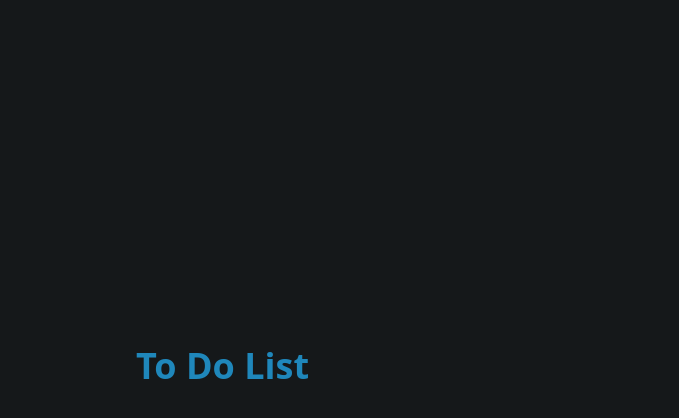
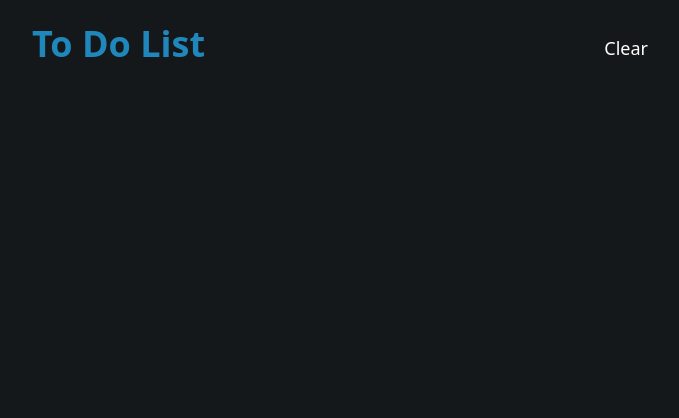
Before and after one commit to Teodor29/to-do, a React (Vite) app: page /#/ in a window 1280 px wide. Shown: the top 418 px of the page, without its empty margins (296-975 px from the left). Built offline with nearby package versions, Linux system fonts and the light colour scheme.

Commit message:
Implemented Header component and enhanced TodoList to update and remove Todos

```diff
--- a/src/App.jsx
+++ b/src/App.jsx
@@ -1,12 +1,16 @@
 import React from 'react'
 import TodoList from './components/TodoList'
+import Header from './components/Header'
 
 function App() {
   return (
-    <div className='min-h-screen bg-background text-text-primary text-lg flex'>
-      <TodoList />
-    </div>
-  )
+      <div className="min-h-screen bg-background text-text-primary text-lg">
+          <div className="mx-auto min-h-screen flex flex-col flex-grow">
+              <Header />
+              <TodoList />
+          </div>
+      </div>
+  );
 }
 
 export default App
--- /dev/null
+++ b/src/components/Header.jsx
@@ -0,0 +1,23 @@
+const Header = () => {
+    const handleClear = () => {
+        if (window.confirm("Are you sure you want to clear all todos?")) {
+            localStorage.removeItem("todos");
+            localStorage.removeItem("removedTodos");
+            window.location.reload();
+        }
+    };
+
+    return (
+        <div className="container max-w-2xl mx-auto p-6 pb-0 flex">
+            <h1 className="text-accent font-bold text-4xl mb-2">To Do List</h1>
+            <button
+                className="ml-auto p-2 hover:cursor-pointer hover:underline"
+                onClick={handleClear}
+            >
+                Clear
+            </button>
+        </div>
+    );
+};
+
+export default Header;
--- a/src/components/TodoForm.jsx
+++ b/src/components/TodoForm.jsx
@@ -22,12 +22,15 @@ const TodoForm = ({ addTodo }) => {
     };
 
     return (
-        <div className="flex flex-col">
-            <form className="flex justify-between items-center">
+        <div className="w-full">
+            <form
+                className="flex justify-center items-center max-w-2xl mx-auto w-full px-6"
+                onSubmit={(e) => e.preventDefault()}
+            >
                 <input
-                    id = "todoInput"
+                    id="todoInput"
                     type="text"
-                    className="w-full p-2 pl-10 bg-transparent focus:outline-0 focus:border-b border-slate-500"
+                    className="w-full px-4 py-2 bg-transparent outline-0 focus:border-b focus:border-slate-500"
                     placeholder=""
                     onChange={handleUpdate}
                     onKeyDown={handleKeyDown}
--- a/src/components/TodoItem.jsx
+++ b/src/components/TodoItem.jsx
@@ -1,18 +1,32 @@
 import React, { useRef, useState } from "react";
+import TodoList from "./TodoList";
 
-const TodoItem = ({ todo, removeTodo }) => {
-    const removeTimeout = useRef(null);
+const TodoItem = ({ todo, updateTodo, onMark }) => {
     const [checked, setChecked] = useState(false);
+    const [inputValue, setInput] = useState(todo.text || "");
+    const markedTodos = useRef([]);
+    const removeTodoTimeout = useRef(null);
 
-    const handleCheckbox = (id) => {
-        if (!checked) {
-            removeTimeout.current = setTimeout(() => {
-                removeTodo(id);
-            }, 2000);
-        } else {
-            clearTimeout(removeTimeout.current);
-            removeTimeout.current = null;
+    const handleUpdate = (e) => {
+        setInput(e.target.value);
+    };
+
+    const handleKeyDown = (e) => {
+        if (e.key === "Enter" && inputValue) {
+            updateTodo(todo.id, inputValue);
+            setInput("");
         }
+    };
+
+    const handleBlur = () => {
+        if (inputValue) {
+            updateTodo(todo.id, inputValue);
+            setInput("");
+        }
+    };
+
+    const handleCheckbox = () => {
+        onMark(todo.id, !checked);
         setChecked(!checked);
     };
 
@@ -25,17 +39,18 @@ const TodoItem = ({ todo, removeTodo }) => {
                             type="checkbox"
                             className="hidden peer"
                             checked={checked}
-                            onClick={() => handleCheckbox(todo.id)}
-                            onChange={() => {}}
+                            onChange={handleCheckbox}
                         />
                         <div className="w-6 h-6 border-2 border-slate-500 rounded-full peer-checked:bg-accent peer-checked:border-accent"></div>
                     </label>
                     <input
                         type="text"
-                        value={todo.text}
-                        className="ml-4 focus:outline-hidden focus:border-b border-slate-500 py-2 w-full"
+                        value={inputValue || todo.text}
+                        className="ml-4 focus:outline-hidden border-b border-transparent focus:border-slate-500 py-2 w-full"
                         onClick={(e) => e.target.select()}
-                        onChange={() => {}}
+                        onChange={handleUpdate}
+                        onKeyDown={handleKeyDown}
+                        onBlur={handleBlur}
                     />
                 </div>
             </div>
--- a/src/components/TodoList.jsx
+++ b/src/components/TodoList.jsx
@@ -1,22 +1,25 @@
-import { useState, useEffect } from "react";
+import React, { useEffect, useRef, useState } from "react";
 import TodoItem from "./TodoItem";
 import TodoForm from "./TodoForm";
 
 const TodoList = () => {
     const [todos, setTodos] = useState([]);
     const [removedTodos, setRemovedTodos] = useState([]);
+    const markedTodos = useRef([]);
+    const removeTodoTimeout = useRef(null);
 
     useEffect(() => {
         const storedTodos = localStorage.getItem("todos");
         if (storedTodos) {
             setTodos(JSON.parse(storedTodos));
+            console.log("storedTodos", JSON.parse(storedTodos));
         }
         const storedRemovedTodos = localStorage.getItem("removedTodos");
         if (storedRemovedTodos) {
             setRemovedTodos(JSON.parse(storedRemovedTodos));
+            console.log("storedRemovedTodos", JSON.parse(storedRemovedTodos));
         }
-    }
-    , []);
+    }, []);
 
     const addTodo = (text) => {
         const newTodo = { id: Date.now(), text };
@@ -24,32 +27,71 @@ const TodoList = () => {
         localStorage.setItem("todos", JSON.stringify([...todos, newTodo]));
     };
 
-    const removeTodo = (id) => {
-        console.log("delete", id);
-        const newTodos = todos.filter((todo) => todo.id !== id);
-        setTodos(newTodos);
-        const removedTodo = todos.find((todo) => todo.id === id);
-        setRemovedTodos([...removedTodos, removedTodo]);
-        localStorage.setItem("todos", JSON.stringify(newTodos));
-        localStorage.setItem("removedTodos", JSON.stringify([...removedTodos, removedTodo]));
+    const updateTodo = (id, text) => {
+        const updatedTodos = todos.map((todo) => {
+            if (todo.id === id) {
+                return { ...todo, text };
+            } else {
+                return todo;
+            }
+        });
+        setTodos(updatedTodos);
+        localStorage.setItem("todos", JSON.stringify(updatedTodos));
     };
 
-    console.log("removedTodos", removedTodos);
+    const handleMark = (id, checked) => {
+        if (checked) {
+            if (!markedTodos.current.includes(id)) {
+                markedTodos.current.push(id);
+            }
+        } else {
+            markedTodos.current = markedTodos.current.filter(
+                (todoId) => todoId !== id
+            );
+        }
+
+        if (removeTodoTimeout.current) {
+            clearTimeout(removeTodoTimeout.current);
+        }
+        removeTodoTimeout.current = setTimeout(() => {
+            const newTodos = todos.filter(
+                (todo) => !markedTodos.current.includes(todo.id)
+            );
+            const removed = todos.filter((todo) =>
+                markedTodos.current.includes(todo.id)
+            );
+            setTodos(newTodos);
+            setRemovedTodos([...removedTodos, ...removed]);
+            localStorage.setItem("todos", JSON.stringify(newTodos));
+            localStorage.setItem(
+                "removedTodos",
+                JSON.stringify([...removedTodos, ...removed])
+            );
+            markedTodos.current = [];
+        }, 3000);
+    };
 
     return (
-        <div className="container mx-auto max-w-md p-4 md:rounded-2xl md:my-auto flex flex-col">
-            <h1 className="text-accent font-bold text-4xl mb-2 md:mb-6">
-                To Do List
-            </h1>
-            {todos.map((todo) => (
-                <TodoItem key={todo.id} todo={todo} removeTodo={removeTodo} />
-            ))}
-            <TodoForm addTodo={addTodo} />
-            <div className="flex-1"
-                onClick={() => {todoInput.focus();}}
+        <>
+            <div className="container max-w-2xl p-6 pb-0 mx-auto md:my-auto flex flex-col">
+                {todos.map((todo) => (
+                    <TodoItem
+                        key={todo.id}
+                        todo={todo}
+                        updateTodo={updateTodo}
+                        onMark={handleMark}
+                    />
+                ))}
+            </div>
+            <div
+                className="w-full mx-auto flex flex-col flex-1"
+                onClick={() => {
+                    todoInput.focus();
+                }}
             >
+                <TodoForm addTodo={addTodo} />
             </div>
-        </div>
+        </>
     );
 };
 
```
